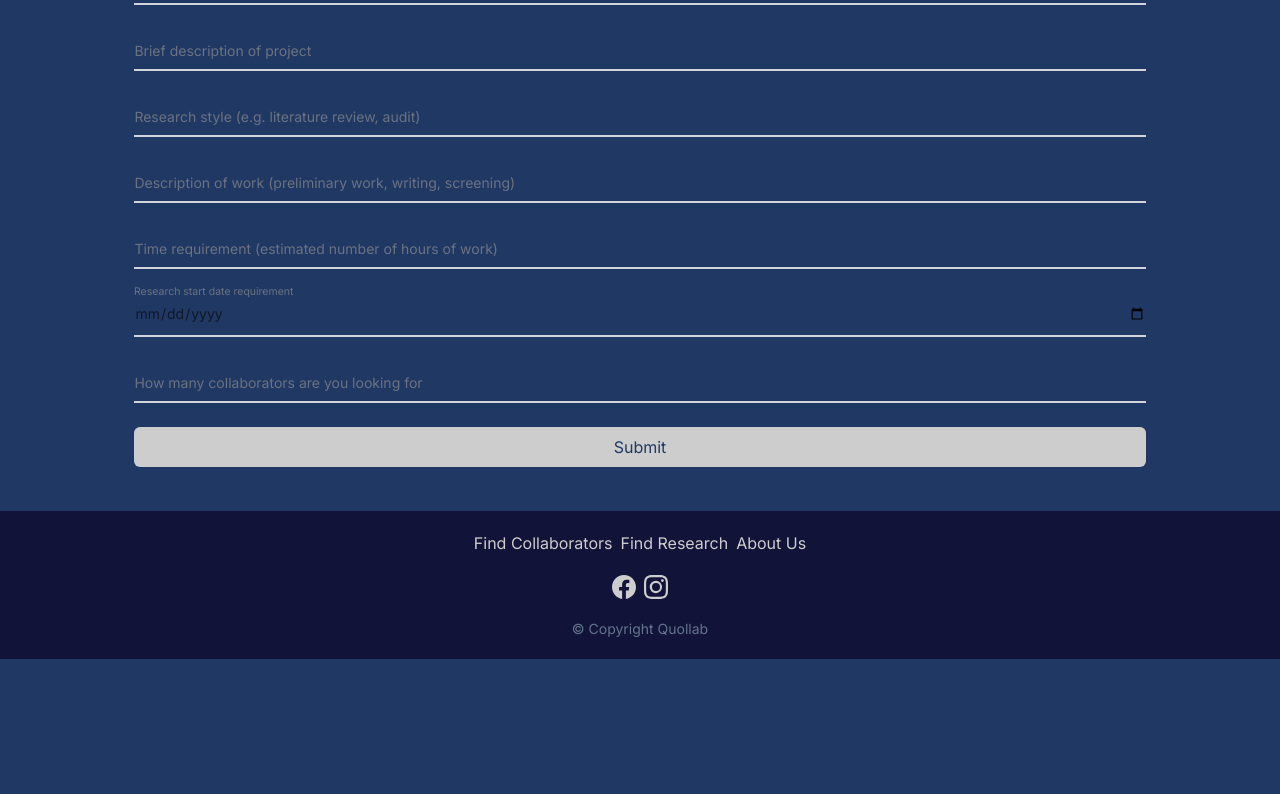
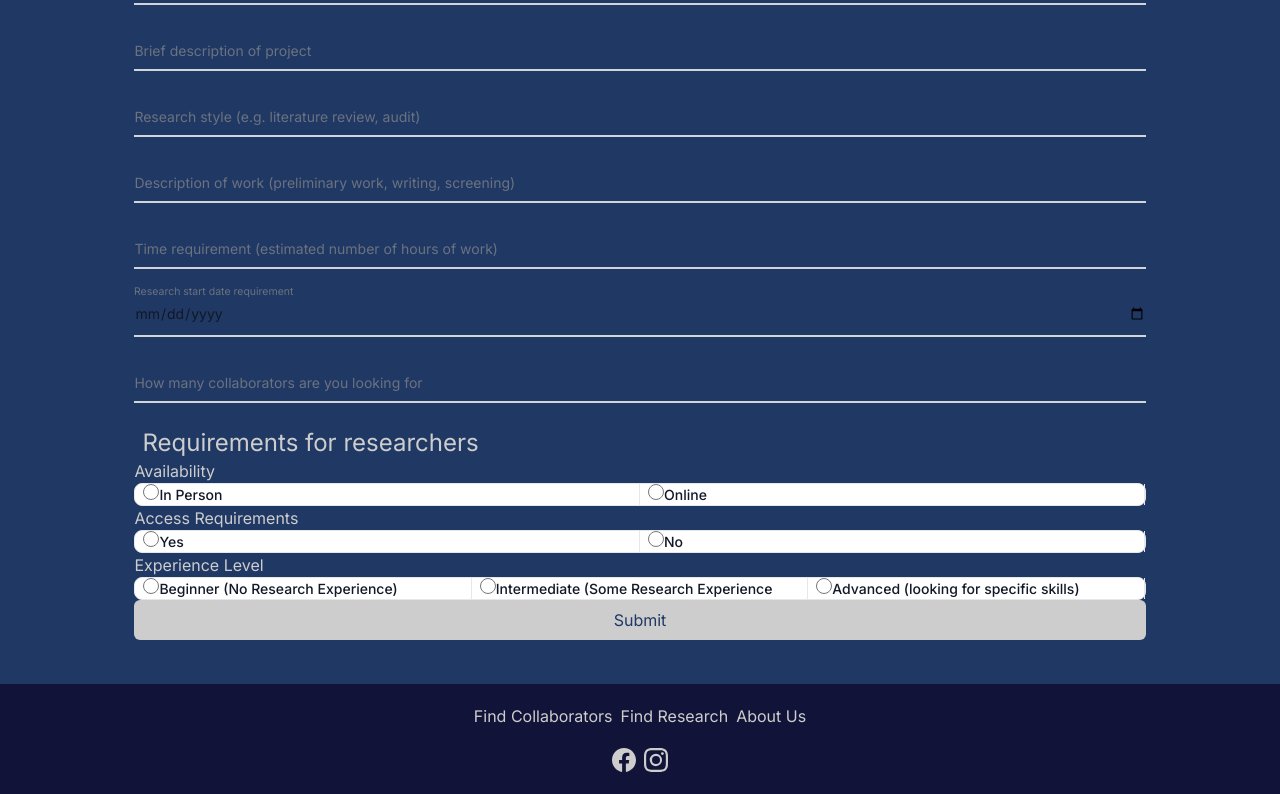
Before and after one commit to kimizake/Quallab, a Next.js app: page /find-collaborators in a window 1280 px wide. Shown: the part 461-1255 px from the top of the page. Before the commit the page ends 1120 px from the top, so only its background shows below. Built offline with nearby package versions, Linux system fonts and the light colour scheme.

Commit message:
Add final form fields

```diff
--- /dev/null
+++ b/app/components/RadioPanel.tsx
@@ -0,0 +1,35 @@
+"use client";
+import { FormEventHandler } from "react";
+
+export const RadioPanel = (props: {
+	heading: string;
+	radioName: string;
+	buttons: { label: string; onInput?: FormEventHandler<HTMLInputElement> }[];
+	required?: boolean;
+}) => {
+	return (
+		<div>
+			<h2>{props.heading}</h2>
+			<ul className="items-center w-full text-sm font-medium text-gray-900 bg-white border border-gray-200 rounded-lg sm:flex dark:bg-gray-700 dark:border-gray-600 dark:text-white">
+				{props.buttons.map((button, idx) => (
+					<li
+						key={idx}
+						className="w-full border-b border-gray-200 sm:border-b-0 sm:border-r dark:border-gray-600"
+					>
+						<label className="w-full py-3 ml-2 text-sm font-medium text-gray-900 dark:text-gray-300">
+							<input
+								type="radio"
+								value={button.label}
+								name={props.radioName}
+								className="w-4 h-4 text-blue-600 bg-gray-100 border-gray-300 focus:ring-blue-500 dark:focus:ring-blue-600 dark:ring-offset-gray-700 dark:focus:ring-offset-gray-700 focus:ring-2 dark:bg-gray-600 dark:border-gray-500"
+								required={props.required}
+								onInput={button.onInput}
+							/>
+							{button.label}
+						</label>
+					</li>
+				))}
+			</ul>
+		</div>
+	);
+};
--- a/app/find-collaborators/page.tsx
+++ b/app/find-collaborators/page.tsx
@@ -1,9 +1,13 @@
 "use client";
 import { useState } from "react";
 import { Input } from "../components/Input";
+import { RadioPanel } from "../components/RadioPanel";
 import { Select } from "../components/Select";
 
 const FindCollaborators = () => {
+	const [otherSpecialty, toggleOtherSpecialty] = useState(false);
+	const [experienceDetails, setExperienceDetails] = useState(false);
+
 	const JobDropdownOptions = ["Medical student", "Junior doctor"];
 	const SpecialtyDropdownOptions = [
 		"Anaesthetics",
@@ -21,7 +25,45 @@ const FindCollaborators = () => {
 		"Public health",
 		"Surgery",
 	];
-  const [otherSpecialty, toggleOtherSpecialty] = useState(false);
+	const RadioInputs = [
+		{
+			heading: "Availability",
+			radioName: "availability-radio",
+			buttons: [{ label: "In Person" }, { label: "Online" }],
+			required: true,
+		},
+		{
+			heading: "Access Requirements",
+			radioName: "requirements-radio",
+			buttons: [{ label: "Yes" }, { label: "No" }],
+			required: true,
+		},
+		{
+			heading: "Experience Level",
+			radioName: "experience-radio",
+			buttons: [
+				{
+					label: "Beginner (No Research Experience)",
+					onInput: () => {
+						setExperienceDetails(false);
+					},
+				},
+				{
+					label: "Intermediate (Some Research Experience",
+					onInput: () => {
+						setExperienceDetails(true);
+					},
+				},
+				{
+					label: "Advanced (looking for specific skills)",
+					onInput: () => {
+						setExperienceDetails(true);
+					},
+				},
+			],
+			required: true,
+		},
+	];
 	return (
 		<div className="flex flex-col gap-5 w-4/5">
 			<h1 className="text-center">Find Collaborators</h1>
@@ -109,6 +151,18 @@ const FindCollaborators = () => {
 					placeholder=""
 					required={true}
 				/>
+				<h1>Requirements for researchers</h1>
+				{RadioInputs.map((input, idx) => (
+					<RadioPanel {...input} key={idx} />
+				))}
+				<div className={experienceDetails ? "" : "hidden"}>
+					<Input
+						label="Skill required (detail)"
+						type="text"
+						placeholder=""
+						required={experienceDetails}
+					/>
+				</div>
 				<button
 					type="submit"
 					className="bg-off-white text-navy text-center px-5 py-2 rounded-md hover:bg-dark-blue hover:text-off-white w-full"
```
Lines whose indentation alone changed are shown as unchanged.
